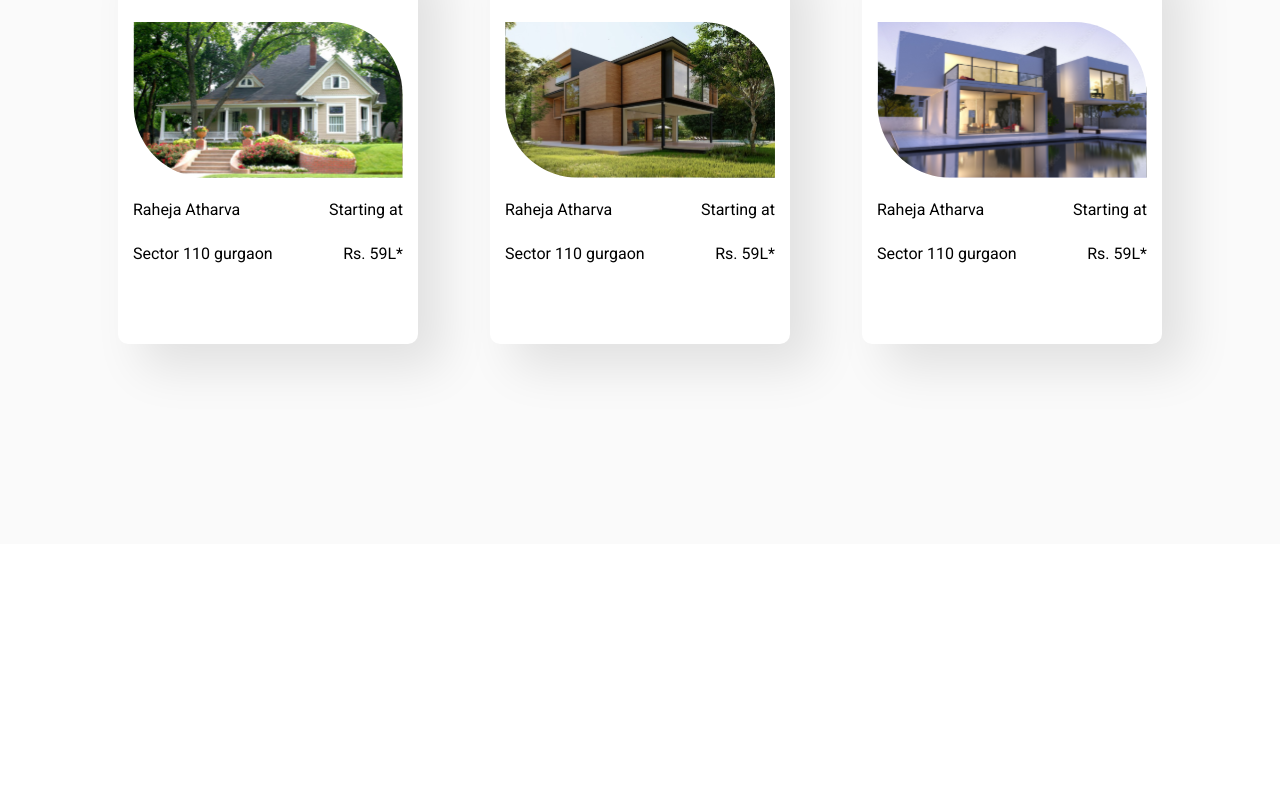
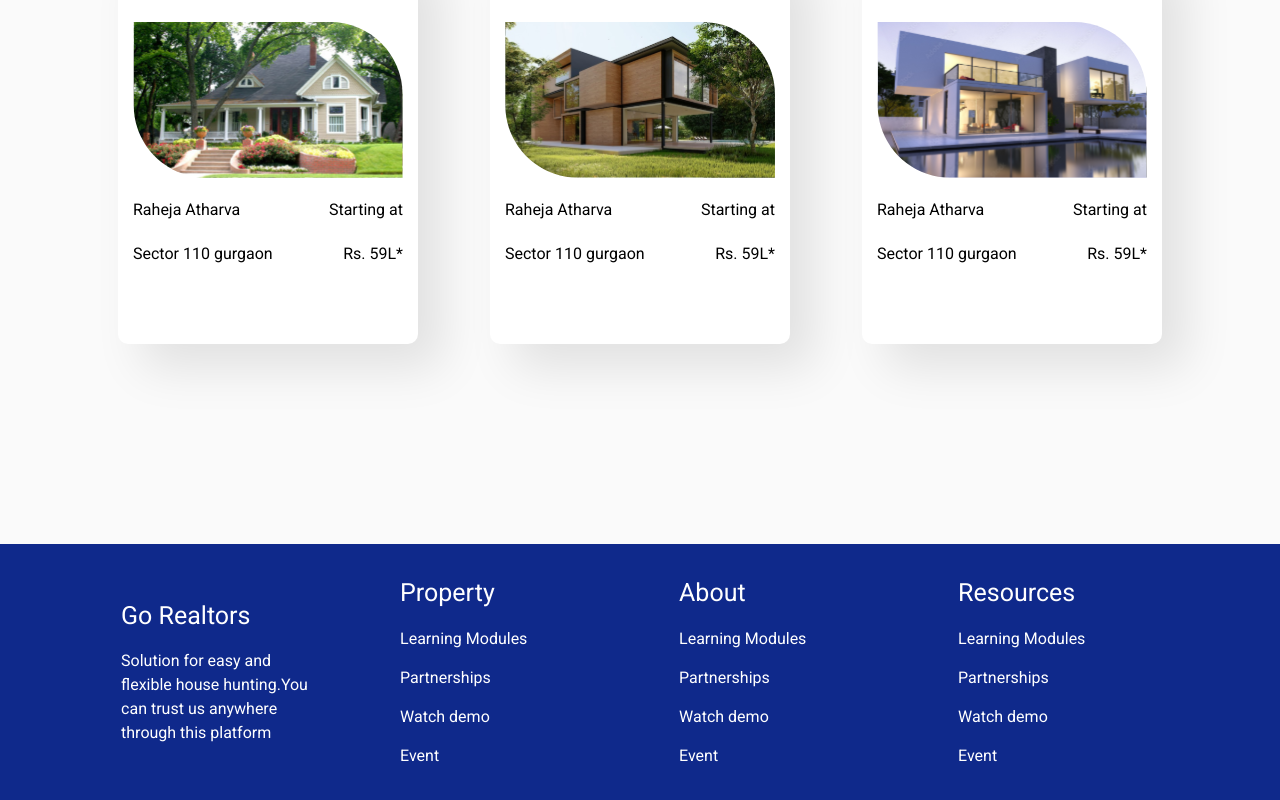
Before and after one commit to Pankaj-Phour/GoRealtors, an Angular app: page / in a window 1280 px wide. Shown: the part 1906-2706 px from the top of the page. Before the commit the page ends 2450 px from the top, so only its background shows below. Built offline with nearby package versions, Linux system fonts and the light colour scheme; a web font is replaced by a local one; what tw-elements would draw is missing.

Commit message:
Minor UI update

```diff
--- a/src/app/footer/footer.component.scss
+++ b/src/app/footer/footer.component.scss
@@ -4,10 +4,15 @@
     background-color: #0F298B;
     color: white;
     font-family: 'Roboto';
-    padding: 15px;
+    padding: 20px;
+    padding-block: 30px;
+    display: flex;
+    justify-content: center;
+    align-items: center;
+    padding-bottom: 50px;
 }
 .container{
-    width: 100%;
+    width: 90%;
     height: 100%;
     display: flex;
     justify-content: space-around;
--- a/src/app/home/home.component.html
+++ b/src/app/home/home.component.html
@@ -76,5 +76,9 @@
                 </div>
             </div>
         </div>
+
+
+
     </div>
 </div>
+<app-footer></app-footer>
```
